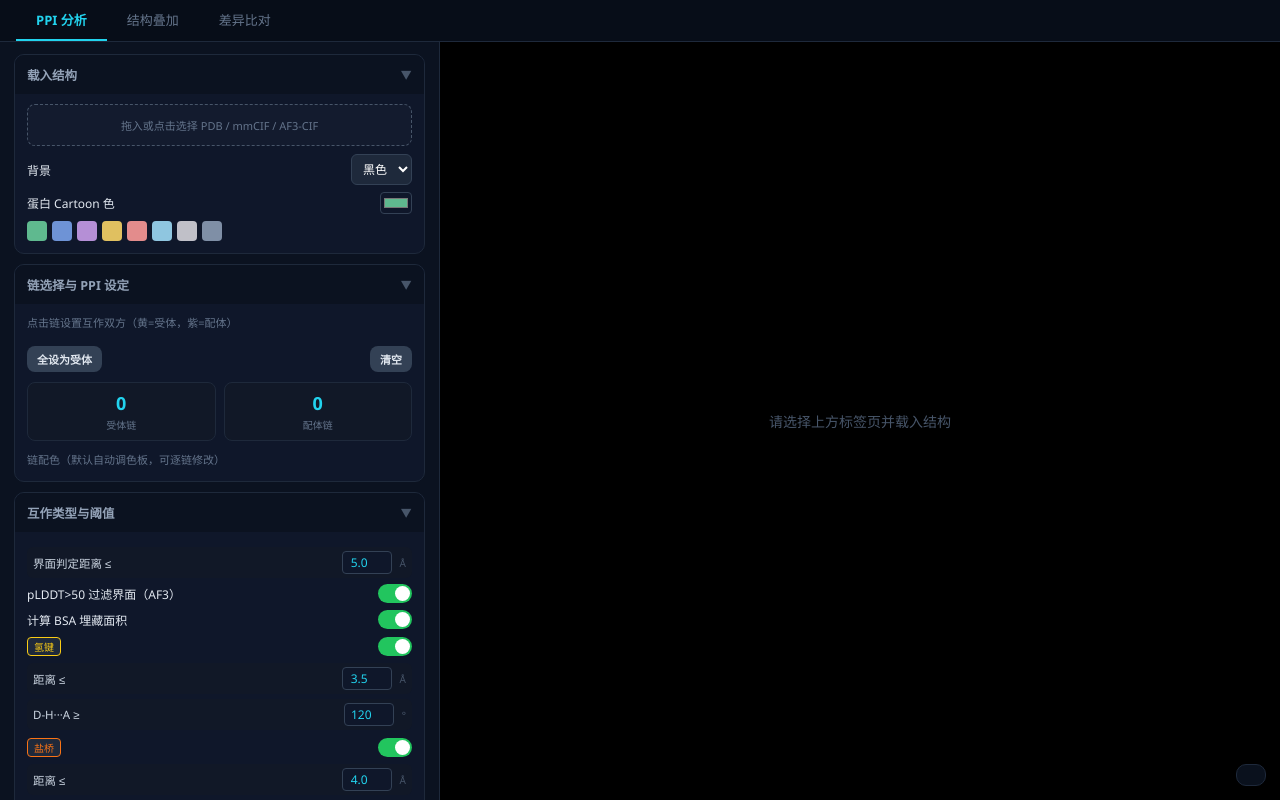
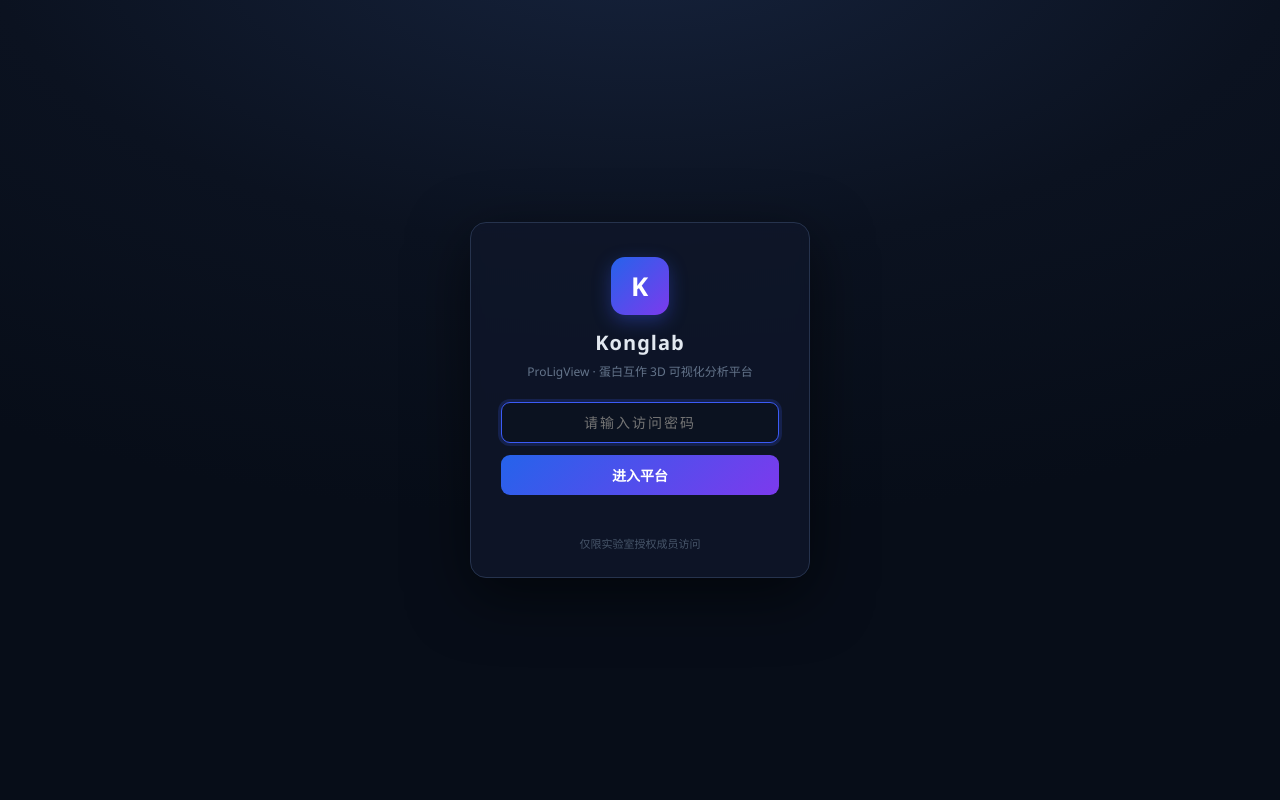
Before and after one commit to aiminwu123-bot/ProLigView-PPI-3-1, a website: page index.html in a window 1280 px wide. Drawn offline with Linux system fonts and the light colour scheme.

Commit message:
feat: 增加 Konglab 访问密码门（前端 SHA-256 校验，sessionStorage 会话保持）

```diff
--- a/index.html
+++ b/index.html
@@ -147,9 +147,37 @@ input[type="text"]{width:100%}
 ::-webkit-scrollbar{width:6px;height:6px}
 ::-webkit-scrollbar-track{background:#0b1220}
 ::-webkit-scrollbar-thumb{background:#334155;border-radius:3px}
+
+/* ===== Konglab 访问门 ===== */
+#gate{position:fixed;inset:0;z-index:99999;background:radial-gradient(1200px 600px at 50% -10%,#16233d 0%,#0b1220 55%,#070d18 100%);display:flex;align-items:center;justify-content:center;transition:opacity .45s ease;font-family:inherit}
+#gate.gate-hide{opacity:0;pointer-events:none}
+.gate-card{width:340px;max-width:88vw;background:rgba(15,23,42,.82);border:1px solid #26334d;border-radius:16px;padding:34px 30px 26px;text-align:center;box-shadow:0 18px 60px rgba(0,0,0,.55);backdrop-filter:blur(6px)}
+.gate-logo{display:inline-flex;align-items:center;justify-content:center;width:58px;height:58px;border-radius:14px;background:linear-gradient(135deg,#2563eb,#7c3aed);font-size:26px;font-weight:800;color:#fff;letter-spacing:.5px;margin-bottom:14px;box-shadow:0 6px 18px rgba(59,91,246,.35)}
+.gate-title{font-size:20px;font-weight:700;color:#e2e8f0;letter-spacing:1px}
+.gate-sub{font-size:12px;color:#64748b;margin:6px 0 22px}
+.gate-input{width:100%;box-sizing:border-box;background:#0b1220;border:1px solid #334155;border-radius:9px;color:#e2e8f0;font-size:14px;padding:10px 12px;outline:none;text-align:center;letter-spacing:2px}
+.gate-input:focus{border-color:#3b5bf6;box-shadow:0 0 0 3px rgba(59,91,246,.18)}
+.gate-btn{width:100%;margin-top:12px;background:linear-gradient(135deg,#2563eb,#7c3aed);border:none;border-radius:9px;color:#fff;font-size:14px;font-weight:600;padding:10px 0;cursor:pointer;transition:filter .15s}
+.gate-btn:hover{filter:brightness(1.12)}
+.gate-err{min-height:16px;font-size:12px;color:#f87171;margin-top:10px}
+.gate-tip{font-size:11px;color:#475569;margin-top:14px}
+@keyframes gateShake{0%,100%{transform:translateX(0)}25%{transform:translateX(-7px)}75%{transform:translateX(7px)}}
+.gate-shake{animation:gateShake .3s ease}
 </style>
 </head>
 <body>
+<!-- ===== Konglab 访问门 ===== -->
+<div id="gate">
+  <div class="gate-card" id="gateCard">
+    <div class="gate-logo">K</div>
+    <div class="gate-title">Konglab</div>
+    <div class="gate-sub">ProLigView · 蛋白互作 3D 可视化分析平台</div>
+    <input id="gateInput" class="gate-input" type="password" placeholder="请输入访问密码" autocomplete="off">
+    <button class="gate-btn" onclick="gateSubmit()">进入平台</button>
+    <div class="gate-err" id="gateErr"></div>
+    <div class="gate-tip">仅限实验室授权成员访问</div>
+  </div>
+</div>
 <div id="app">
   <div class="top-nav">
     <div class="nav-tab active" data-tab="ppi" onclick="switchTab('ppi')">PPI 分析</div>
@@ -1624,6 +1652,35 @@ function diffRenderDiffList(){
 function diffFocusDiff(idx){const d=diffResultsView[idx]||diffResults[idx];if(!d)return;let atoms=[];[diffModelWT,diffModelMut].forEach(m=>{atoms=atoms.concat(atomsOfResidue(m,d.a1.chain||'_',d.a1.resi));atoms=atoms.concat(atomsOfResidue(m,d.a2.chain||'_',d.a2.resi))});zoomToAtoms(atoms)}
 function updateDiffStats(){const count=(arr,t)=>arr.filter(x=>x.type===t).length;const map={HB:'hb',SB:'sb',HY:'hy','ππ':'pp','πCat':'pc',SS:'ss'};Object.entries(map).forEach(([t,suf])=>{if($('wt-stat-'+suf))$('wt-stat-'+suf).textContent=count(diffWtIxn,t);if($('mut-stat-'+suf))$('mut-stat-'+suf).textContent=count(diffMutIxn,t)})}
 function exportDiffCSV(){if(!diffResults.length){alert('暂无差异数据');return}const typeMap={'HB':'氢键','SB':'盐桥','HY':'疏水','ππ':'π-π','πCat':'π-Cat','SS':'二硫键','XB':'卤键','vdW':'vdW'};let csv='差异类型,互作类型,链A,残基A,链B,残基B,详情,距离\n';diffResults.forEach(d=>{const a1=d.a1,a2=d.a2;csv+=d.diffLabel+','+typeMap[d.type]+','+(a1.chain||'_')+','+(a1.resn||'')+(a1.resi||'')+','+(a2.chain||'_')+','+(a2.resn||'')+(a2.resi||'')+','+d.detail+','+d.score.toFixed(3)+'\n'});const blob=new Blob([csv],{type:'text/csv;charset=utf-8;'});const url=URL.createObjectURL(blob);const a=document.createElement('a');a.href=url;a.download='PPI_Diff_Report.csv';a.click();URL.revokeObjectURL(url)}
+
+/* ===== Konglab 访问门逻辑 ===== */
+const GATE_HASH='b7b39a9c6e00b734c017b3ab8ccba421fd6829a458f45049409eee532141d8cf';
+async function gateSha256(s){const buf=await crypto.subtle.digest('SHA-256',new TextEncoder().encode(s));return Array.from(new Uint8Array(buf)).map(b=>b.toString(16).padStart(2,'0')).join('')}
+async function gateSubmit(){
+  const inp=$('gateInput'),err=$('gateErr'),card=$('gateCard');
+  const v=(inp.value||'').trim();
+  if(!v){err.textContent='请输入密码';return}
+  let h='';
+  try{h=await gateSha256(v)}catch(e){err.textContent='当前浏览器不支持校验，请更换现代浏览器';return}
+  if(h===GATE_HASH){
+    try{sessionStorage.setItem('konglab_auth','1')}catch(e){}
+    const g=$('gate');g.classList.add('gate-hide');setTimeout(()=>g.remove(),500);
+  }else{
+    err.textContent='密码错误，请重试';inp.value='';inp.focus();
+    card.classList.remove('gate-shake');void card.offsetWidth;card.classList.add('gate-shake');
+  }
+}
+(function(){
+  let ok=false;try{ok=sessionStorage.getItem('konglab_auth')==='1'}catch(e){}
+  const g=$('gate');
+  if(ok){g.remove();return}
+  document.body.style.overflow='hidden';
+  const inp=$('gateInput');
+  setTimeout(()=>inp.focus(),80);
+  inp.addEventListener('keydown',e=>{if(e.key==='Enter')gateSubmit()});
+  const un=()=>{document.body.style.overflow=''};
+  new MutationObserver(()=>{if(!$('gate')){un()}}).observe(document.body,{childList:true});
+})();
 </script>
 </body>
 </html>
```
